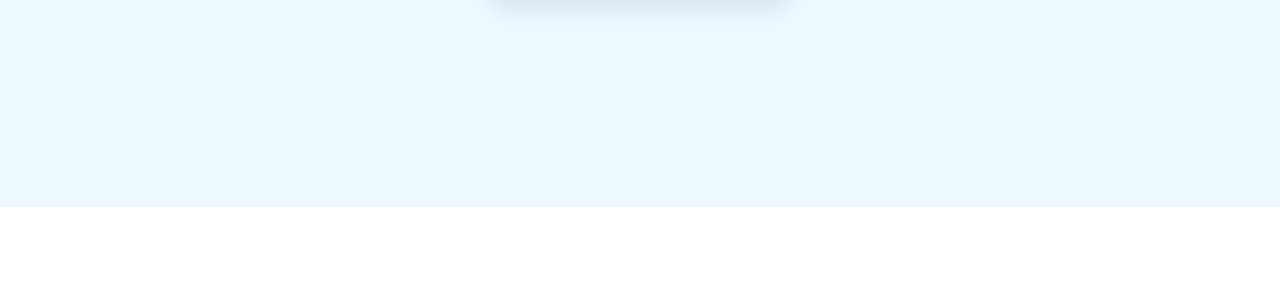
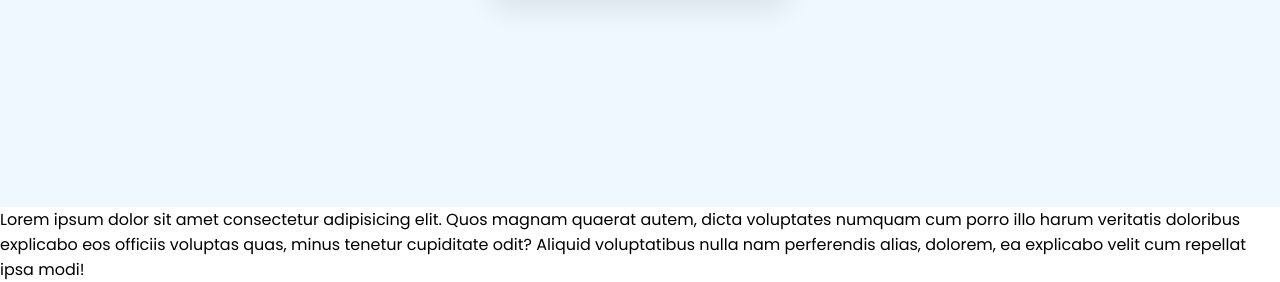
Before and after one commit to abhijha3741/Dark-light, a plain HTML site: page index.html in a window 1280 px wide. Shown: the part 593-875 px from the top of the page. Before the commit the page ends 800 px from the top, so only its background shows below. Drawn offline with Linux system fonts and the light colour scheme.

Commit message:
first commit

```diff
--- a/index.html
+++ b/index.html
@@ -35,6 +35,8 @@
             </div>
         </div>
     </section>
+    <p>Lorem ipsum dolor sit amet consectetur adipisicing elit. Quos magnam quaerat autem, dicta voluptates numquam cum porro illo harum veritatis doloribus explicabo eos officiis voluptas quas, minus tenetur cupiditate odit? Aliquid voluptatibus nulla nam
+        perferendis alias, dolorem, ea explicabo velit cum repellat ipsa modi!</p>
 
     <script>
         const sec = document.querySelector(".sec");
```
